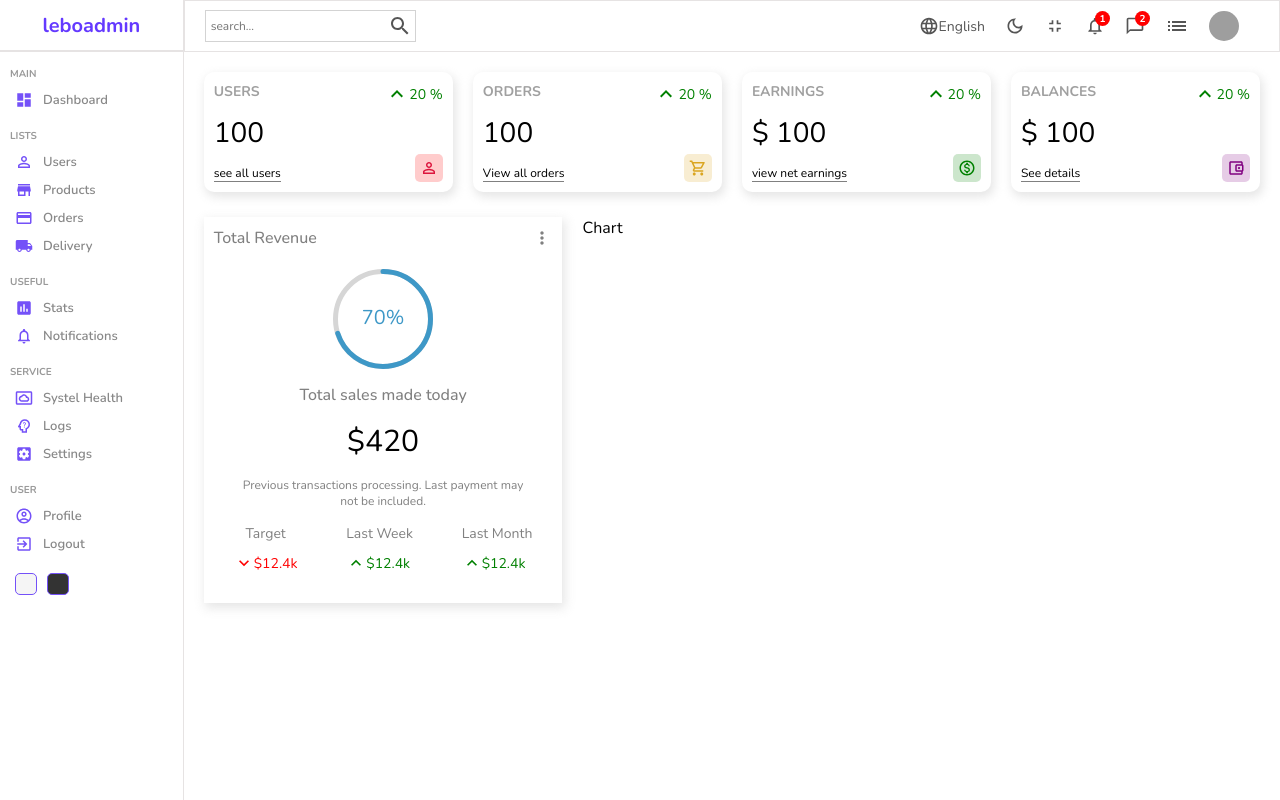
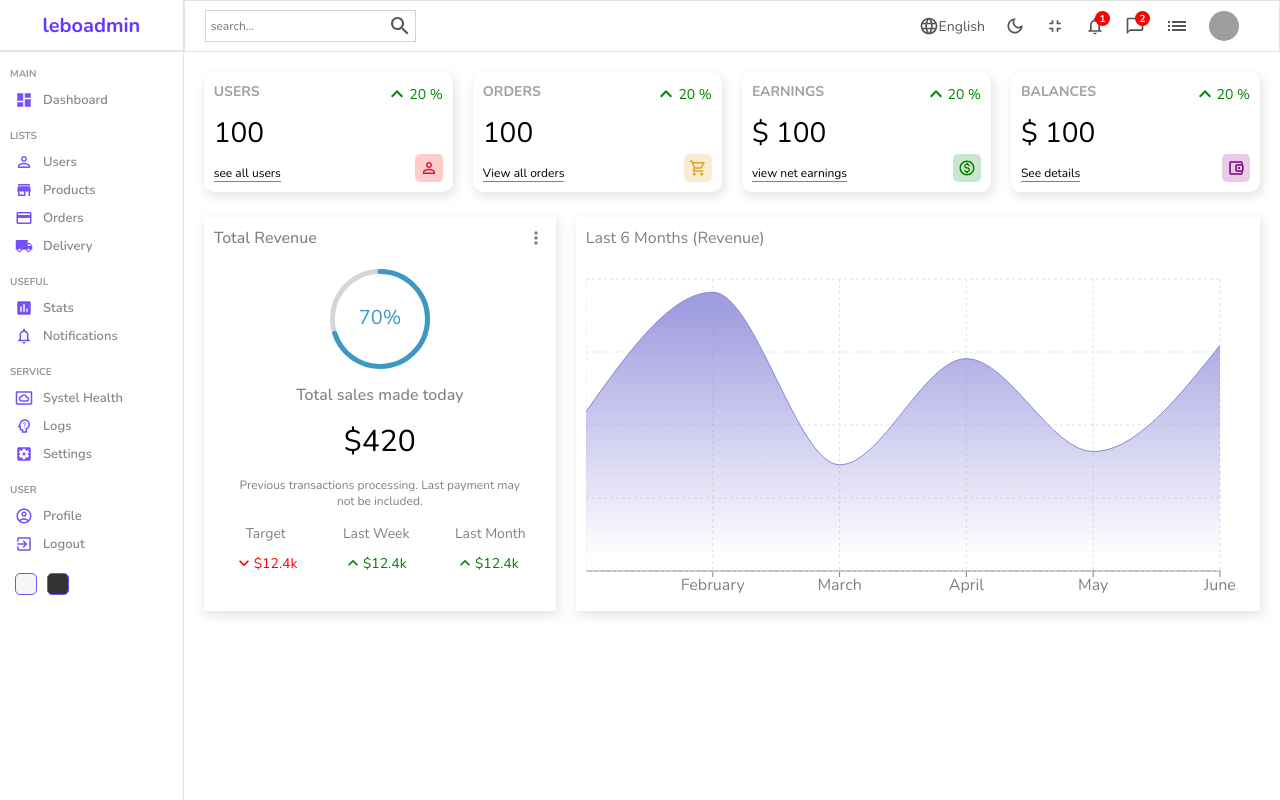
Before and after one commit to tafitahery/firebase, a React (Create React App) app in the folder client/: page / in a window 1280 px wide. Built offline with nearby package versions, Linux system fonts and the light colour scheme; grey boxes are pictures that could not be loaded.

Commit message:
React Chart Tutorial

```diff
--- a/client/package.json
+++ b/client/package.json
@@ -15,6 +15,7 @@
     "react-dom": "^18.2.0",
     "react-router-dom": "^6.8.2",
     "react-scripts": "5.0.1",
+    "recharts": "^2.4.3",
     "sass": "^1.58.3",
     "web-vitals": "^2.1.4"
   },
--- a/client/src/components/chart/Chart.jsx
+++ b/client/src/components/chart/Chart.jsx
@@ -1,5 +1,53 @@
 import './chart.scss';
 
+import {
+  AreaChart,
+  Area,
+  XAxis,
+  YAxis,
+  CartesianGrid,
+  Tooltip,
+  ResponsiveContainer,
+} from 'recharts';
+
+const data = [
+  { name: 'January', Total: 1200 },
+  { name: 'February', Total: 2100 },
+  { name: 'March', Total: 800 },
+  { name: 'April', Total: 1600 },
+  { name: 'May', Total: 900 },
+  { name: 'June', Total: 1700 },
+];
+
 export default function Chart() {
-  return <div className="chart">Chart</div>;
+  return (
+    <div className="chart">
+      <div className="title">Last 6 Months (Revenue)</div>
+      <ResponsiveContainer width="100%" aspect={2 / 1}>
+        <AreaChart
+          width={730}
+          height={250}
+          data={data}
+          margin={{ top: 10, right: 30, left: 0, bottom: 0 }}
+        >
+          <defs>
+            <linearGradient id="total" x1="0" y1="0" x2="0" y2="1">
+              <stop offset="5%" stopColor="#8884d8" stopOpacity={0.8} />
+              <stop offset="95%" stopColor="#8884d8" stopOpacity={0} />
+            </linearGradient>
+          </defs>
+          <XAxis dataKey="name" stroke="gray" />
+          <CartesianGrid strokeDasharray="3 3" className="chartGrid" />
+          <Tooltip />
+          <Area
+            type="monotone"
+            dataKey="Total"
+            stroke="#8884d8"
+            fillOpacity={1}
+            fill="url(#total)"
+          />
+        </AreaChart>
+      </ResponsiveContainer>
+    </div>
+  );
 }
--- a/client/src/components/chart/chart.scss
+++ b/client/src/components/chart/chart.scss
@@ -1,3 +1,15 @@
 .chart {
   flex: 4;
+  -webkit-box-shadow: 2px 4px 10px 1px rgba(0, 0, 0, 0.47);
+  box-shadow: 2px 4px 10px 1px rgba(201, 201, 201, 0.47);
+  padding: 10px;
+  color: gray;
+
+  .title {
+    margin-bottom: 20px;
+  }
+
+  .chartGrid {
+    stroke: rgb(228, 225, 225);
+  }
 }
```
Also changed, not shown: 1 other file (tests, documents, lock files or other folders).
